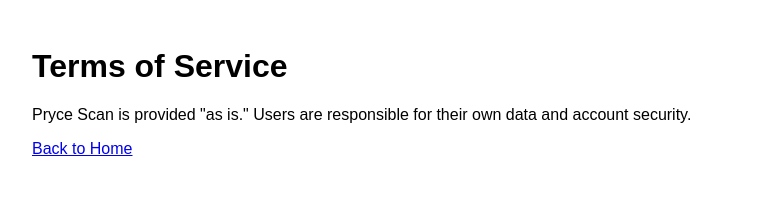
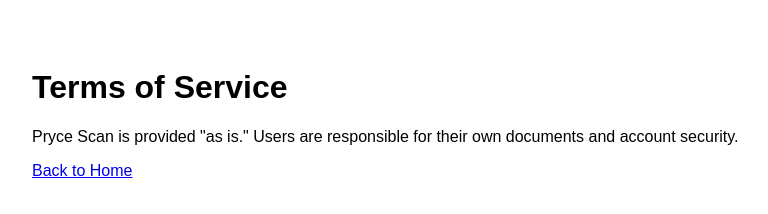
Before and after one commit to Lemuel20141/Pryce-Scan-Updates, a plain HTML site: page terms.html in a window 1280 px wide. Shown: the whole page, without its empty margins (16-784 px from the left). Drawn offline with Linux system fonts and the light colour scheme.

Commit message:
Update terms of service content and structure

```diff
--- a/terms.html
+++ b/terms.html
@@ -1,8 +1,9 @@
+<!DOCTYPE html>
 <html>
 <head><title>Terms of Service - Pryce Scan</title></head>
 <body style="font-family: sans-serif; padding: 40px;">
     <h1>Terms of Service</h1>
-    <p>Pryce Scan is provided "as is." Users are responsible for their own data and account security.</p>
+    <p>Pryce Scan is provided "as is." Users are responsible for their own documents and account security.</p>
     <a href="index.html">Back to Home</a>
 </body>
 </html>
```
